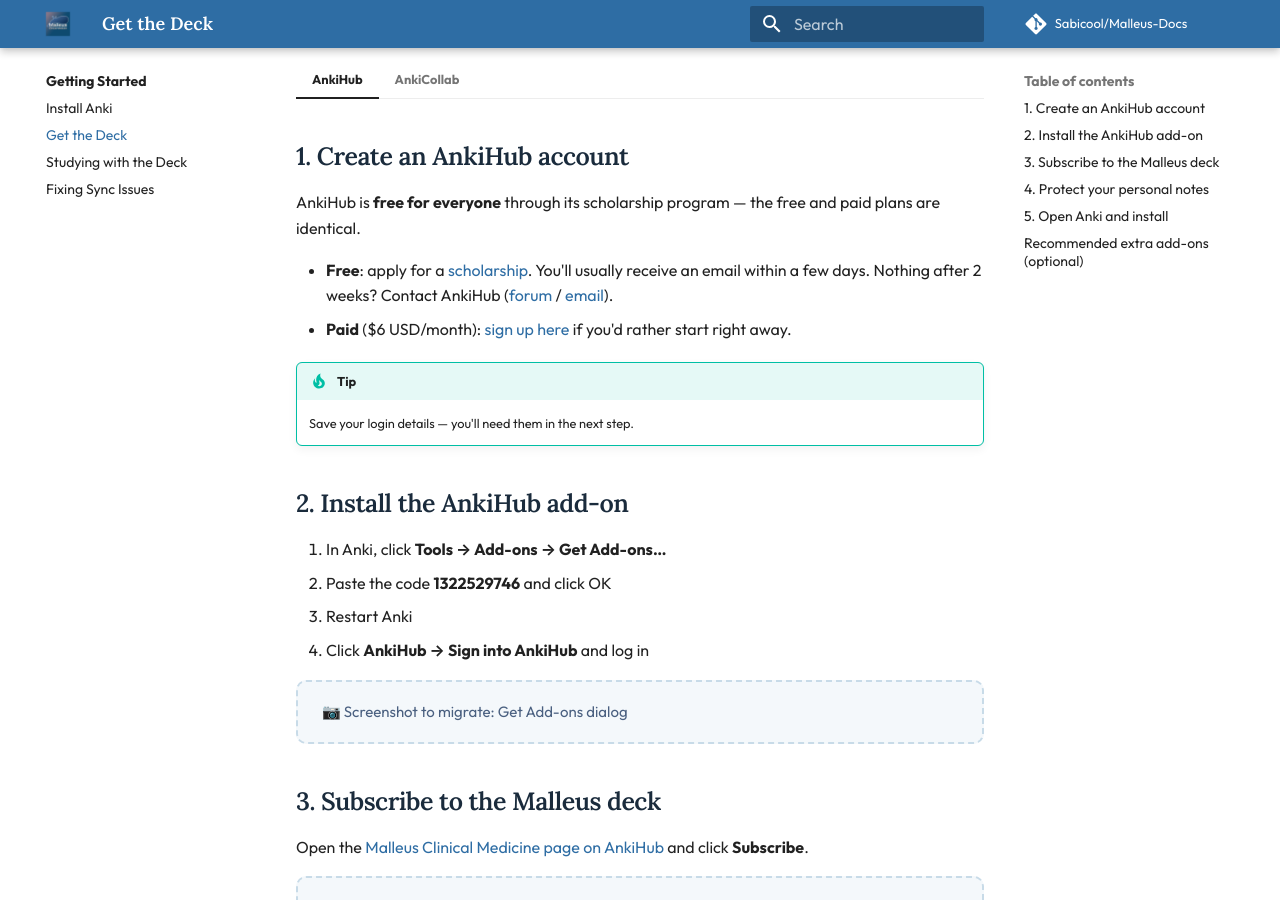
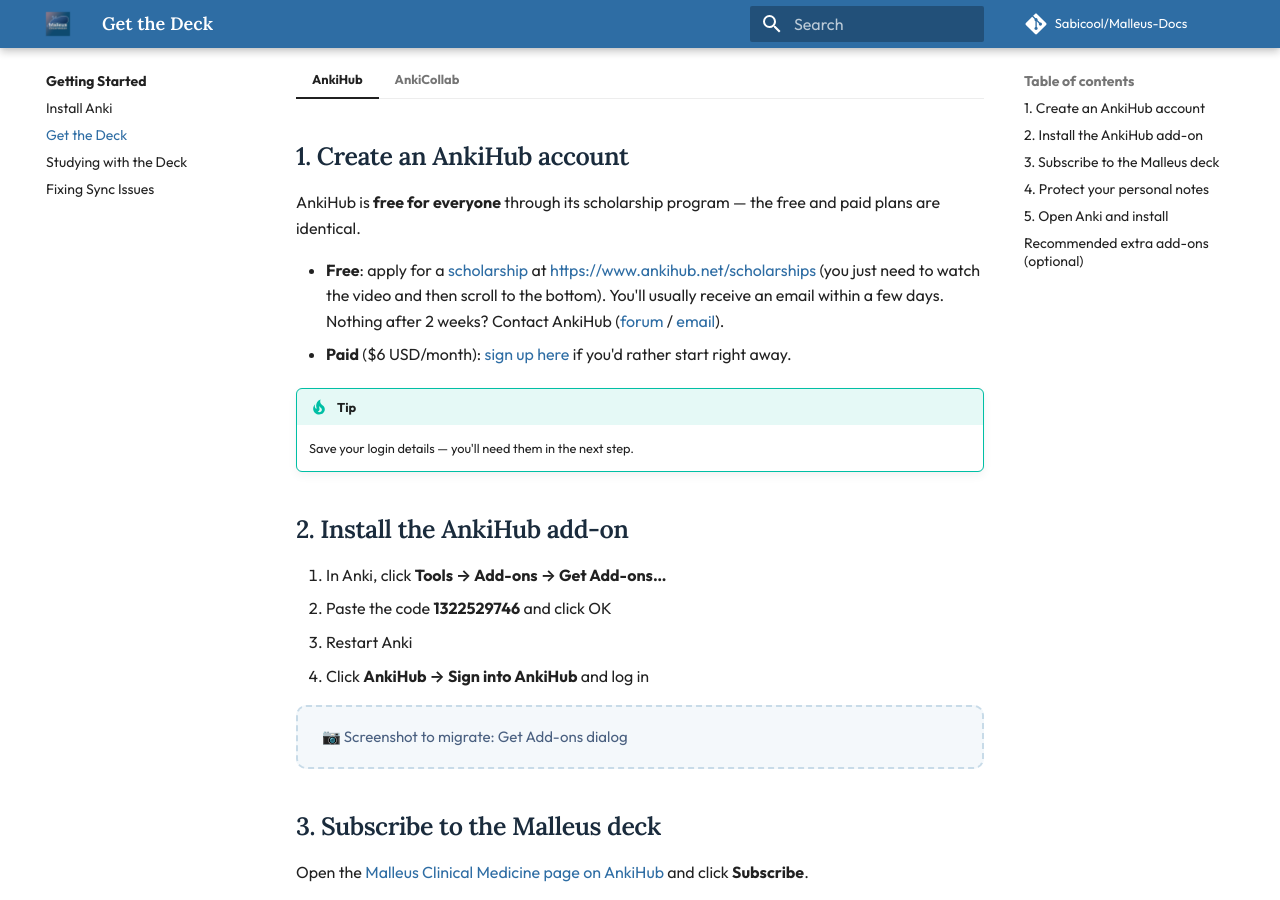
Before and after one commit to Sabicool/Malleus-Docs, an MkDocs documentation site: the page built from docs/getting-started/get-the-deck.md, in a window 1280 px wide and 900 px high, scrolled down 364 px. Built offline with MkDocs 1.6.1 and Material for MkDocs 9.7.7, drawn with Linux system fonts in a browser that asks for light colours; comment, search, counter and statistics services are not loaded.

Commit message:
Additions to documentation

```diff
--- a/docs/getting-started/get-the-deck.md
+++ b/docs/getting-started/get-the-deck.md
@@ -11,7 +11,7 @@ The deck is delivered and kept up to date through a collaborative deck platform.
 
     AnkiHub is **free for everyone** through its scholarship program — the free and paid plans are identical.
 
-    - **Free**: apply for a [scholarship](https://www.ankihub.net/scholarships). You'll usually receive an email within a few days. Nothing after 2 weeks? Contact AnkiHub ([forum](https://community.ankihub.net/) / [email](mailto:support@ankihub.net)).
+    - **Free**: apply for a [scholarship](https://www.ankihub.net/scholarships) at [https://www.ankihub.net/scholarships](https://www.ankihub.net/scholarships) (you just need to watch the video and then scroll to the bottom). You'll usually receive an email within a few days. Nothing after 2 weeks? Contact AnkiHub ([forum](https://community.ankihub.net/) / [email](mailto:support@ankihub.net)).
     - **Paid** ($6 USD/month): [sign up here](https://app.ankihub.net/accounts/signup/) if you'd rather start right away.
 
     !!! tip
```
Also changed, not shown: docs/assets/getting-started/get-the-deck-addon-dialog.png (added), docs/assets/getting-started/install-anki-desktop.png (added).
